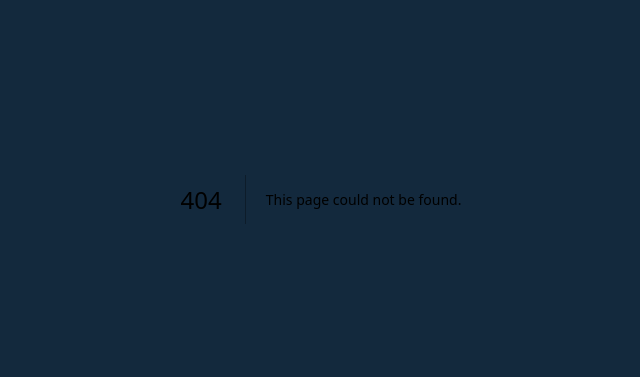
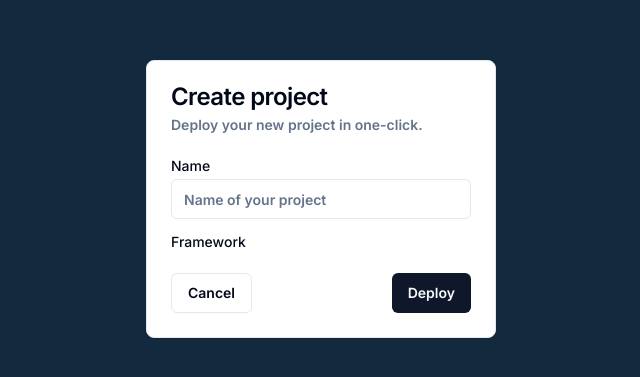
Before and after one commit to JoHena/Pomo-Fruit, a Next.js app: page /register in a window 1280 px wide. Before the commit this address had no page. Shown: the part 201-578 px from the top of the page, without its empty margins (319-959 px from the left). Built offline with nearby package versions, Linux system fonts and the light colour scheme.

Commit message:
WIP: Register Page

```diff
--- a/app/components/Login/LoginDialog.tsx
+++ b/app/components/Forms/Login/LoginDialog.tsx
@@ -2,7 +2,6 @@ import { Button } from "@/components/ui/button";
 import {
 	Dialog,
 	DialogContent,
-	DialogFooter,
 	DialogHeader,
 	DialogTitle,
 	DialogTrigger,
--- /dev/null
+++ b/app/components/Forms/Login/LoginForm.tsx
@@ -0,0 +1,100 @@
+"use client";
+import { LoginSchema } from "../../../schemas";
+import { useForm } from "react-hook-form";
+import { zodResolver } from "@hookform/resolvers/zod";
+import { Input } from "@/components/ui/input";
+import { Button } from "@/components/ui/button";
+import { login } from "@/actions/login";
+import { useState, useTransition } from "react";
+import {
+	Form,
+	FormControl,
+	FormField,
+	FormItem,
+	FormLabel,
+	FormMessage,
+} from "@/components/ui/form";
+import z from "zod";
+import FormError from "../FormError";
+import FormSuccess from "../FormSuccess";
+
+export function LoginForm() {
+	const [loginResponse, setLoginResponse] = useState<{
+		error: boolean;
+		message: string;
+	}>();
+
+	const [isPending, startTransition] = useTransition();
+
+	const form = useForm<z.infer<typeof LoginSchema>>({
+		resolver: zodResolver(LoginSchema),
+		defaultValues: {
+			email: "",
+			password: "",
+		},
+	});
+
+	const onSubmit = (values: z.infer<typeof LoginSchema>) => {
+		startTransition(() => {
+			login(values).then((data) => {
+				setLoginResponse(data);
+			});
+		});
+	};
+
+	return (
+		<Form {...form}>
+			<form onSubmit={form.handleSubmit(onSubmit)} className="w-full space-y-6">
+				<div className="space-y-6">
+					<FormField
+						control={form.control}
+						name="email"
+						render={({ field }) => (
+							<FormItem>
+								<FormLabel>Email</FormLabel>
+								<FormControl>
+									<Input
+										{...field}
+										disabled={isPending}
+										placeholder="john.doe@example.com"
+										type="email"
+									/>
+								</FormControl>
+								<FormMessage />
+							</FormItem>
+						)}
+					/>
+
+					<FormField
+						control={form.control}
+						name="password"
+						render={({ field }) => (
+							<FormItem>
+								<FormLabel>Password</FormLabel>
+								<FormControl>
+									<Input
+										{...field}
+										placeholder="******"
+										type="password"
+										disabled={isPending}
+									/>
+								</FormControl>
+								<FormMessage />
+							</FormItem>
+						)}
+					/>
+				</div>
+
+				{loginResponse?.error ? (
+					<FormError message={loginResponse?.message} />
+				) : (
+					<FormSuccess message={loginResponse?.message} />
+				)}
+
+				<Button type="submit" className="w-full" disabled={isPending}>
+					Login
+				</Button>
+			</form>
+		</Form>
+	);
+}
--- a/app/components/Navbar.tsx
+++ b/app/components/Navbar.tsx
@@ -1,5 +1,5 @@
 import React from "react";
-import { LoginButton } from "./Login/LoginDialog";
+import { LoginButton } from "./Forms/Login/LoginDialog";
 import { SettingsButton } from "./SettingsButton";
 
 export function Navbar() {
--- /dev/null
+++ b/app/register/page.tsx
@@ -0,0 +1,46 @@
+import * as React from "react";
+
+import { Button } from "@/components/ui/button";
+import {
+	Card,
+	CardContent,
+	CardDescription,
+	CardFooter,
+	CardHeader,
+	CardTitle,
+} from "@/components/ui/card";
+import { Input } from "@/components/ui/input";
+import { Label } from "@/components/ui/label";
+("@/components/ui/select");
+
+export default function Home() {
+	return (
+		<div className="flex h-screen items-center justify-center">
+			<Card className="w-[350px]">
+				<CardHeader>
+					<CardTitle>Create project</CardTitle>
+					<CardDescription>
+						Deploy your new project in one-click.
+					</CardDescription>
+				</CardHeader>
+				<CardContent>
+					<form>
+						<div className="grid w-full items-center gap-4">
+							<div className="flex flex-col space-y-1.5">
+								<Label htmlFor="name">Name</Label>
+								<Input id="name" placeholder="Name of your project" />
+							</div>
+							<div className="flex flex-col space-y-1.5">
+								<Label htmlFor="framework">Framework</Label>
+							</div>
+						</div>
+					</form>
+				</CardContent>
+				<CardFooter className="flex justify-between">
+					<Button variant="outline">Cancel</Button>
+					<Button>Deploy</Button>
+				</CardFooter>
+			</Card>
+		</div>
+	);
+}
--- a/app/schemas/index.ts
+++ b/app/schemas/index.ts
@@ -10,6 +10,13 @@ export const LoginSchema = z.object({
 });
 
 export const RegisterSchema = z.object({
-	email: z.string().email(),
-	password: z.string().min(6),
+	email: z.string().email({
+		message: "Email is required.",
+	}),
+	password: z.string().min(6, {
+		message: "Minimum of 6 characters are required.",
+	}),
+	userName: z.string().min(1, {
+		message: "Username is required",
+	}),
 });
```
Also changed, not shown: app/components/Forms/Register/RegisterForm.tsx (renamed from app/components/Login/LoginForm.tsx, +4 -4 lines), app/components/Forms/FormError.tsx (renamed from app/components/Login/FormError.tsx), app/components/Forms/FormSuccess.tsx (renamed from app/components/Login/FormSuccess.tsx).
